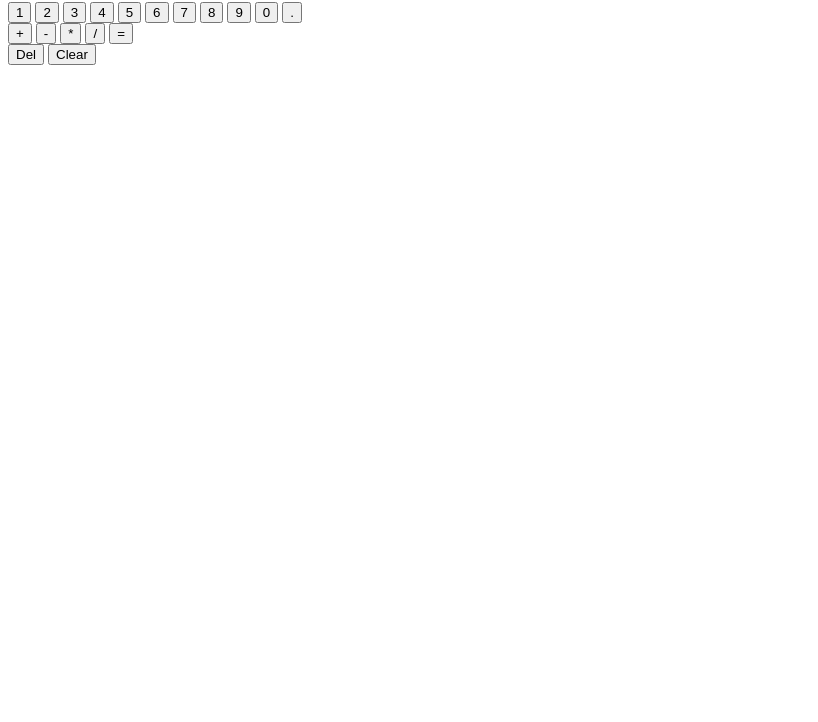
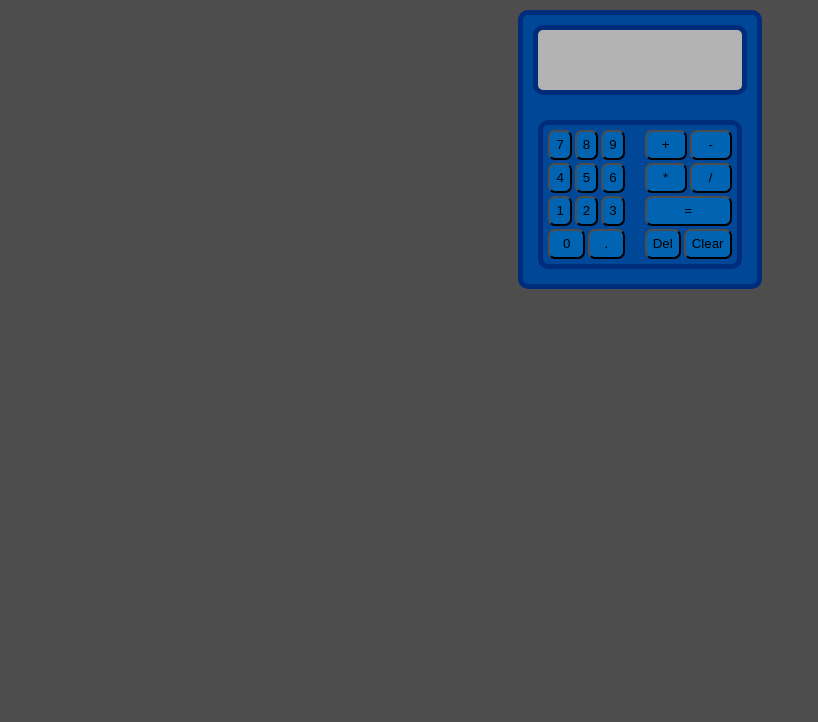
Before and after one commit to lwmunar/odin-calculator, a plain HTML site: page index.html in a window 1280 px wide. Shown: the part 78-800 px from the top of the page, without its empty margins (0-818 px from the left). Drawn offline with Linux system fonts and the light colour scheme.

Commit message:
Enhance UI styles and fix calculator positioning

```diff
--- a/index.html
+++ b/index.html
@@ -13,25 +13,41 @@
         <h1>Look a calculator!</h1>
         <div class="calculator">
             <div class="display"></div>
+            <div class="calcBody">
                 <div class="numbers">
+                    <div class="numrow1">
+                        <button class="num7">7</button>
+                        <button class="num8">8</button>
+                        <button class="num9">9</button>
+                    </div>
+                    <div class="numrow2">
+                        <button class="num4">4</button>
+                        <button class="num5">5</button>
+                        <button class="num6">6</button>
+                    </div>
+                    <div class="numrow3">
                         <button class="num1">1</button>
                         <button class="num2">2</button>
                         <button class="num3">3</button>
-                <button class="num4">4</button>
-                <button class="num5">5</button>
-                <button class="num6">6</button>
-                <button class="num7">7</button>
-                <button class="num8">8</button>
-                <button class="num9">9</button>
+                    </div>
+                    <div class="numrow4">
                         <button class="num0">0</button>
                         <button class="opDec">.</button>
                     </div>
+                </div>
+                <div class="calc-right">
                     <div class="operation">
+                        <div class="oprow1">
                                 <button class="opAdd">+</button>
                                 <button class="opSub">-</button>
+                        </div>
+                        <div class="oprow2">
                                 <button class="opMul">*</button>
                                 <button class="opDiv">/</button>
+                        </div>
+                        <div class="oprow3">
                             <button class="opRes">=</button>
+                        </div>
                     </div>
                     <div class="remove">
                         <button class="delete">Del</button>
@@ -39,6 +55,8 @@
                     </div>
                 </div>
             </div>
+        </div>
+    </div>
 
     <script src="script.js"></script>
 </body>
--- a/styles.css
+++ b/styles.css
@@ -0,0 +1,92 @@
+html {
+    background-color: hsl(0, 0%, 30%);
+}
+
+.container {
+    display: flex;
+    flex-direction: column;
+    justify-content: center;
+    align-items: center;
+}
+
+.calculator {
+    background-color: #004797;
+    border: #002C7C solid 5px;
+    border-radius: 10px;
+    display: flex;
+    flex-direction: column;
+    min-width: 170px;
+}
+
+.display{
+    background-color: hsl(0, 0%, 70%);
+    border: #002C7C solid 5px;
+    border-radius: 10px;
+    height: 50px;
+    padding: 5px;
+    word-wrap: break-word;
+    margin: 10px;
+    max-inline-size: 200px;
+    font-size: 20px;
+}
+
+.calcBody {
+    display: flex;
+    border: #002C7C solid 5px;
+    border-radius: 10px;
+    margin: 15px;
+    padding: 5px;
+    gap: 20px;
+    justify-content: center;
+}
+
+.numbers {
+    display: flex;
+    flex-direction: column;
+    flex-wrap: wrap;
+    gap: 3px;
+    justify-content: space-between;
+}
+
+.numrow1,
+.numrow2,
+.numrow3 {
+    display: flex;
+    flex-wrap: wrap-reverse;
+    gap: 3px;
+}
+
+.oprow1,
+.oprow2,
+.oprow3,
+.numrow4{
+    display: flex;
+    flex-wrap: wrap;
+    gap: 3px;
+}
+
+.calc-right{
+    display: flex;
+    flex-direction: column;
+    gap: 3px;
+}
+
+.operation,
+.remove {
+    display: flex;
+    flex-wrap: wrap;
+    gap: 3px;
+}
+
+.operation{
+    flex-direction: column;
+}
+
+button {
+    background-color: #0064B2;
+    min-height: 30px;
+    /* min-width: fit-content; */
+    flex: 1;
+    border-radius: 7px;
+    border-color: hsl(0, 0%, 30%);
+}
```
Lines whose indentation alone changed are shown as unchanged.
